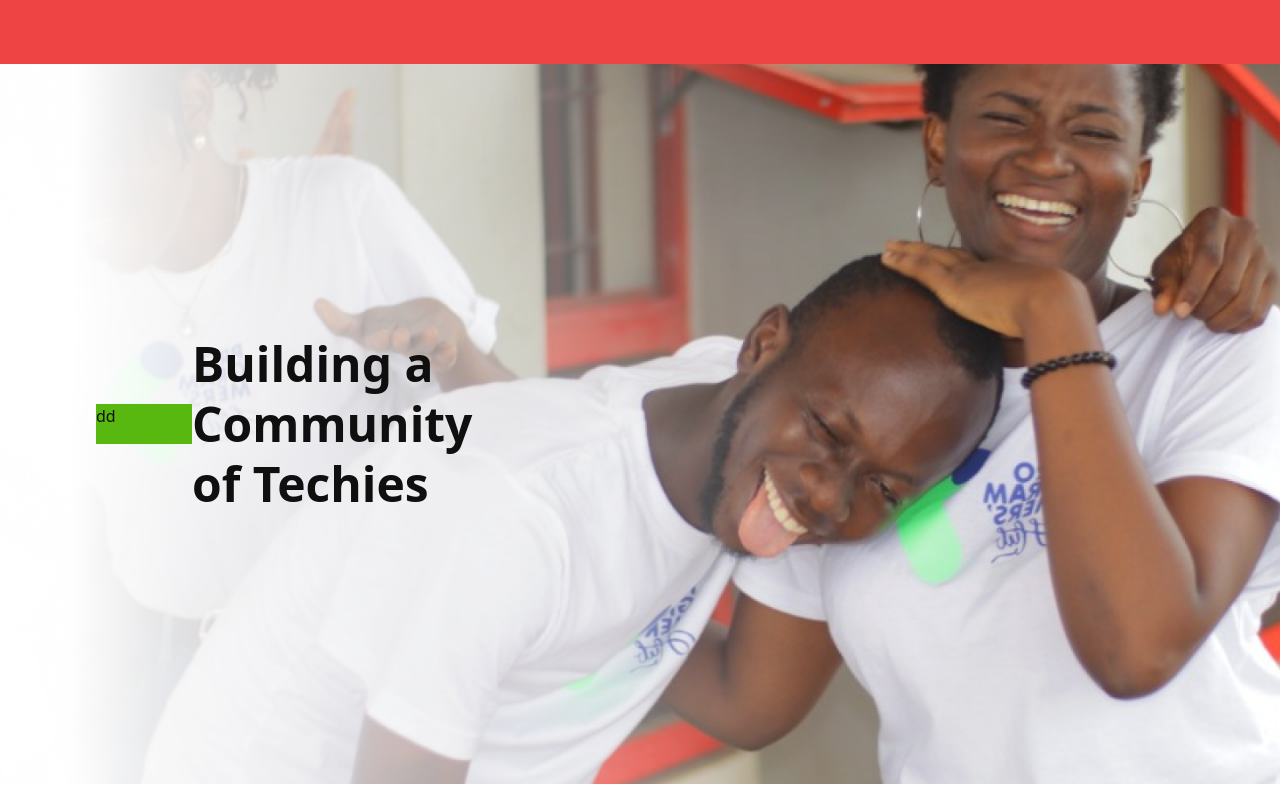
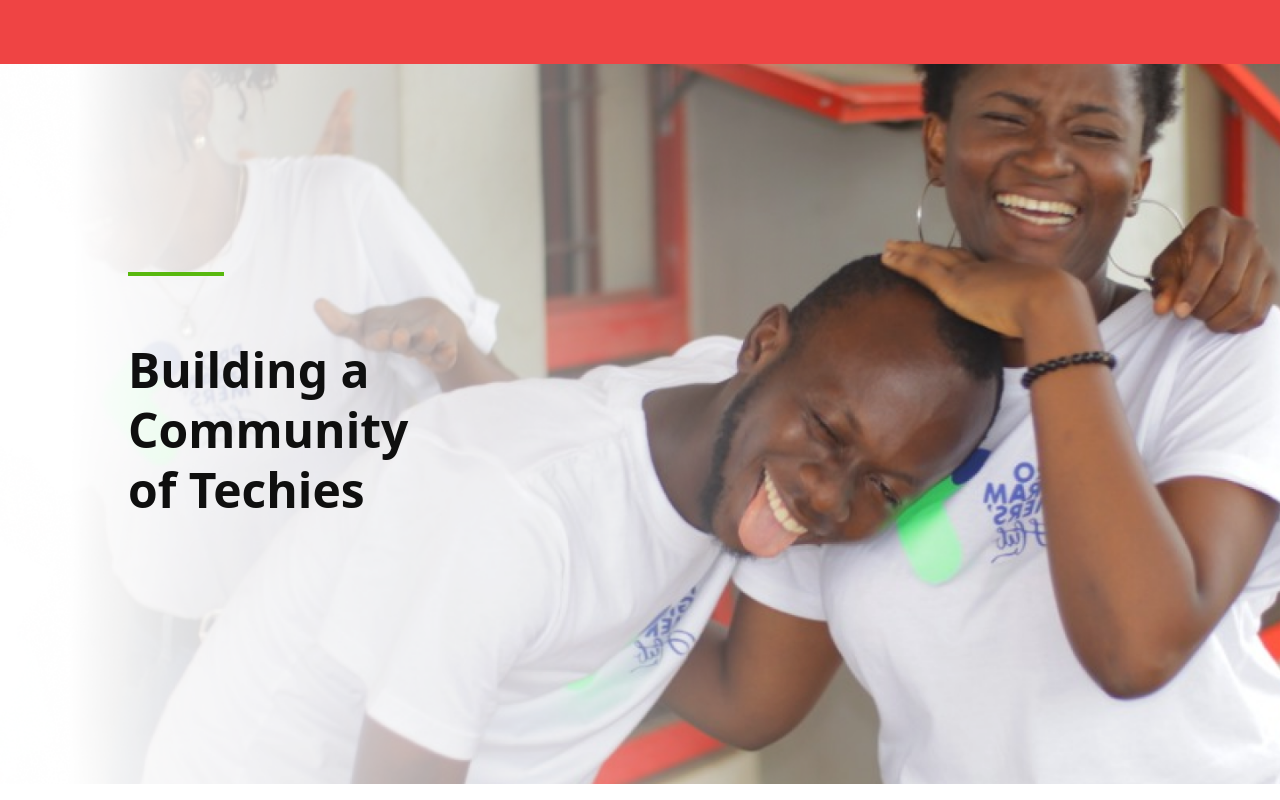
Before and after one commit to techacephub/website, a Nuxt app: page / in a window 1280 px wide. Built offline with nearby package versions, Linux system fonts and the light colour scheme.

Commit message:
Styled slider

```diff
--- a/components/HeroSection.vue
+++ b/components/HeroSection.vue
@@ -37,11 +37,11 @@ changeSlider();
           :id="`slide-${i}`"
           :key="i"
           :class="`${activeSlider === i ? 'opacity-100' : 'opacity-0'}`"
-          class="carousel-item  relative block inset-0 relative -mr-[100%] w-full transform transition-all duration-700 ease-in-out ease-in h-[90vh] bg-no-repeat bg-center bg-cover flex items-center  px-24"
+          class="carousel-item  relative block inset-0 relative -mr-[100%] w-full transform transition-all duration-700 ease-in-out ease-in h-[90vh] bg-no-repeat bg-center bg-cover pt-52 px-32"
           :style="`background-image: url(${item.image});`"
         >
-        <div class="h-10 w-24 bg-[#4FB400]">dd</div>
-        <h1 class="text-5xl text-dark font-bold leading-tight w-64">
+        <div class="h-1 w-24 bg-primary"></div>
+        <h1 class="text-5xl text-dark font-bold leading-tight w-64 mt-16">
           {{ item.caption }}
         </h1>
         </div>
```
